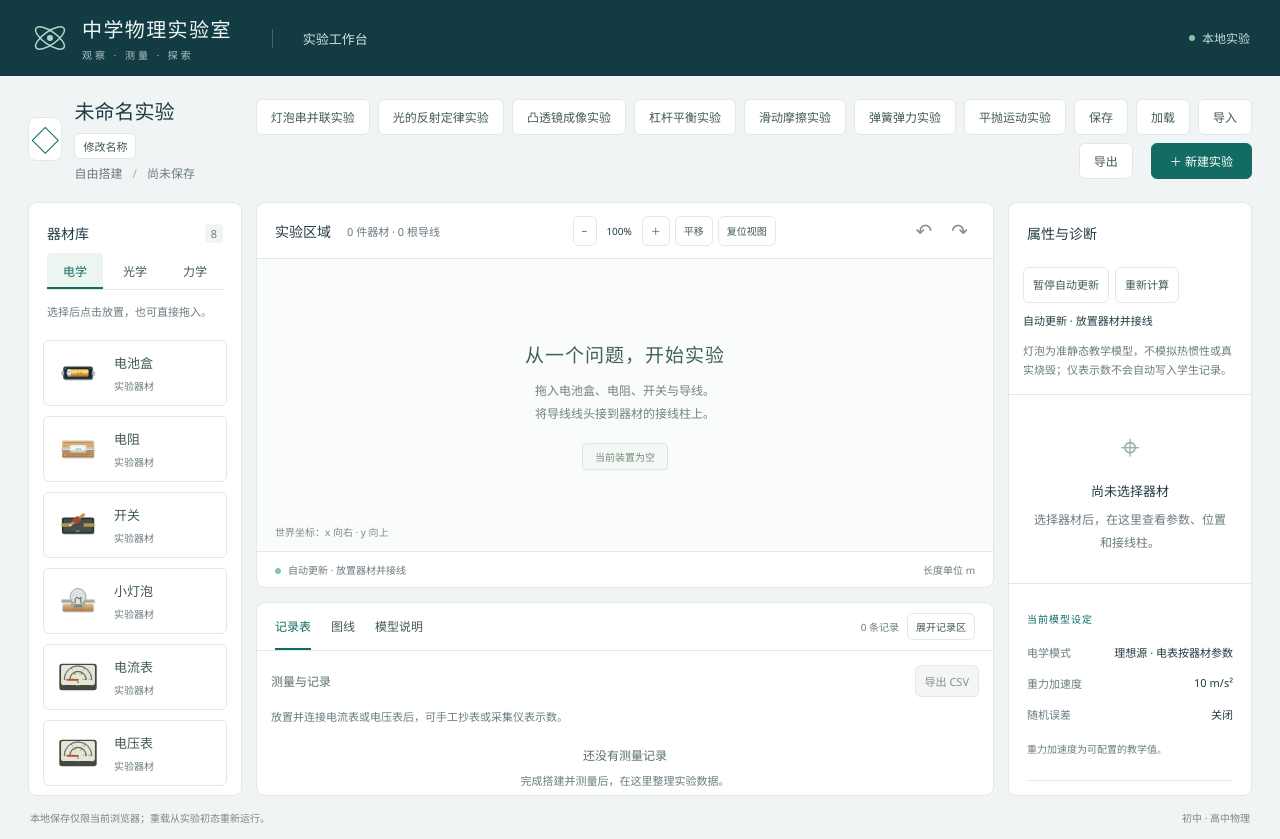
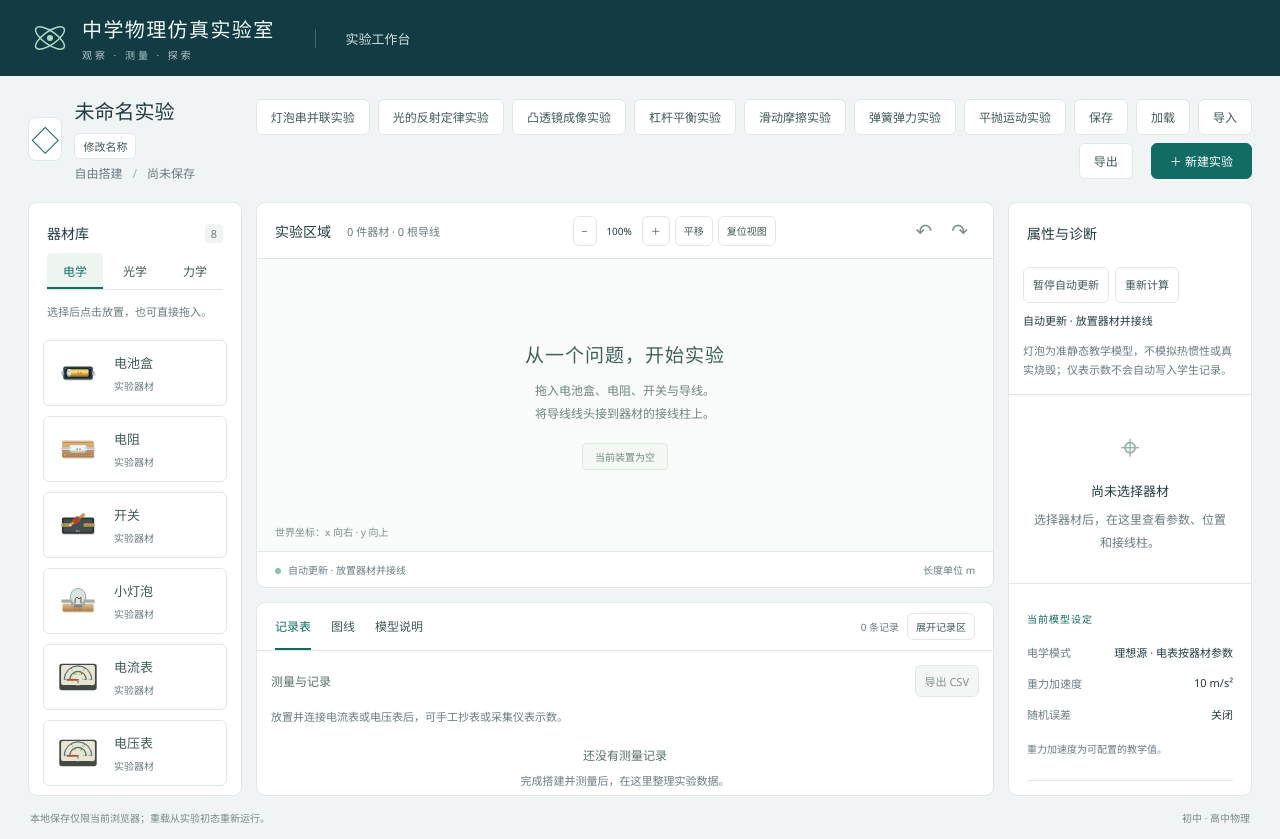
Before and after one commit to jerryshi1968/physics-sim-lab, a React (Vite) app: page / in a window 1280 px wide. Built offline with nearby package versions, Linux system fonts and the light colour scheme.

Commit message:
Update lab title and remove local experiment badge

```diff
--- a/index.html
+++ b/index.html
@@ -5,7 +5,7 @@
     <meta name="viewport" content="width=device-width, initial-scale=1.0" />
     <meta name="theme-color" content="#123b43" />
     <meta name="description" content="从空白装置开始，搭建、测量与探索物理规律。" />
-    <title>中学物理实验室</title>
+    <title>中学物理仿真实验室</title>
   </head>
   <body>
     <div id="root"></div>
--- a/src/app/App.tsx
+++ b/src/app/App.tsx
@@ -751,10 +751,9 @@ export function App() {
     <a className="skip-link" href="#workbench">跳至实验工作台</a>
     <header className="app-header">
       <div className="brand"><span className="brand-mark"><AtomMark /></span>
-        <div><span className="brand-name">中学物理实验室</span><span className="brand-caption">观察 · 测量 · 探索</span></div>
+        <div><span className="brand-name">中学物理仿真实验室</span><span className="brand-caption">观察 · 测量 · 探索</span></div>
       </div>
       <span className="workspace-label">实验工作台</span>
-      <span className="local-badge"><span />本地实验</span>
     </header>
 
     <div className="document-bar">
```
Also changed, not shown: 3 other files (tests, documents, lock files or other folders).
